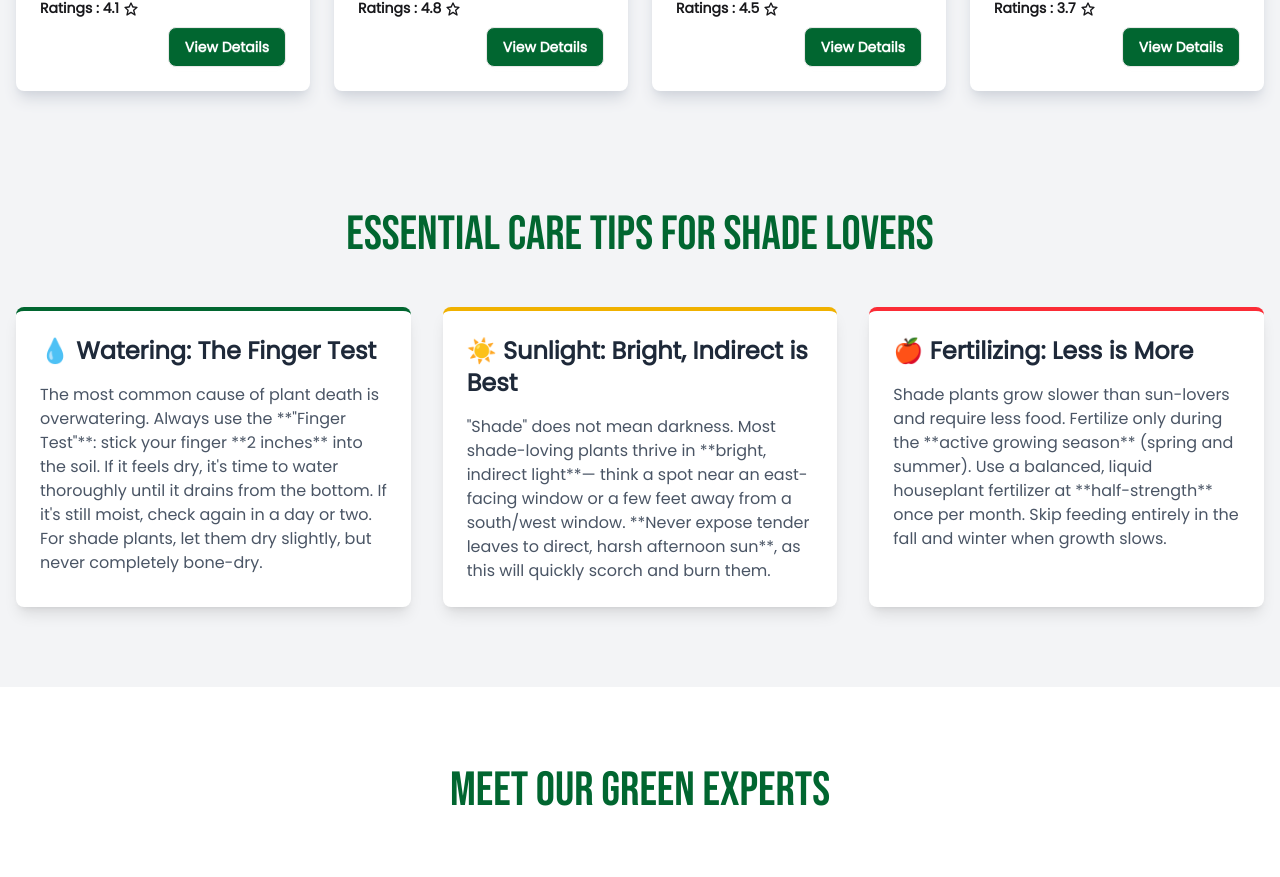
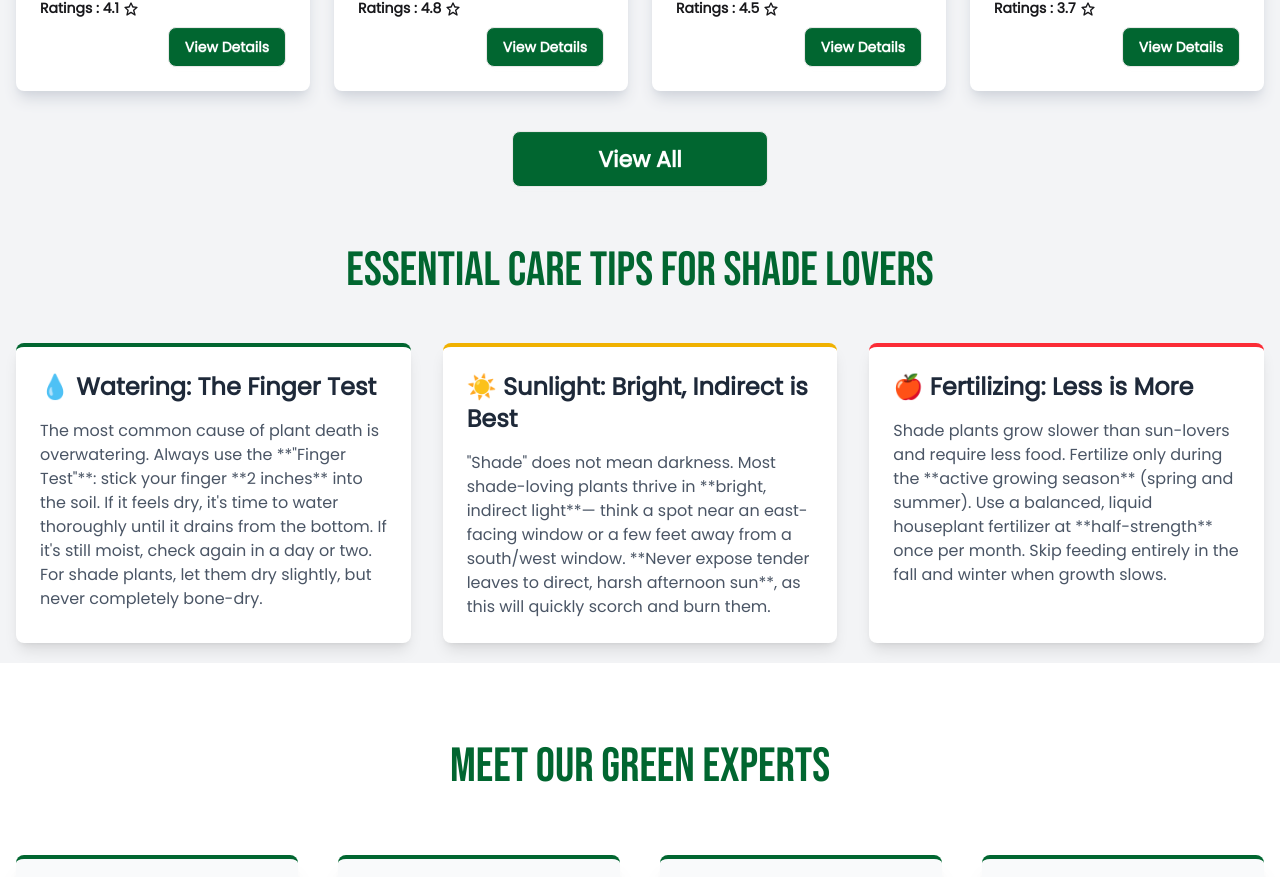
Before and after one commit to AtikHasan16/Green-Nest, a React (Vite) app: page / in a window 1280 px wide. Shown: the part 1276-2153 px from the top of the page. Built offline with nearby package versions, Linux system fonts and the light colour scheme; no server answers.

Commit message:
added view all button in home

```diff
--- a/src/Components/PlantCareTips.jsx
+++ b/src/Components/PlantCareTips.jsx
@@ -8,7 +8,7 @@ const PlantCareTips = () => {
 
       {/* PLANT CARE TIPS SECTION */}
       <Container>
-        <section className=" py-5 md:py-20 poppins">
+        <section className=" py-5 poppins">
           <div className="container mx-auto px-4">
             <h2 className="text-5xl font-bebas text-center mb-12 text-green-800">
               Essential Care Tips for Shade Lovers
--- a/src/Pages/Home.jsx
+++ b/src/Pages/Home.jsx
@@ -1,6 +1,6 @@
 import React from "react";
 import Hero from "../Components/Hero";
-import { useLoaderData } from "react-router";
+import { Link, useLoaderData } from "react-router";
 import PlantCard from "../Components/PlantCard";
 import Container from "../Components/Container";
 import PlantCareTips from "../Components/PlantCareTips";
@@ -30,6 +30,14 @@ const Home = () => {
                 <PlantCard key={data.plantId} data={data}></PlantCard>
               ))}
             </div>
+            <div className="my-10 flex justify-center">
+              <Link
+                to={"/plants"}
+                className="btn text-white bg-green-800 btn-xl rounded-lg btn-wide"
+              >
+                View All
+              </Link>
+            </div>
           </Container>
         </div>
         <div>
```
